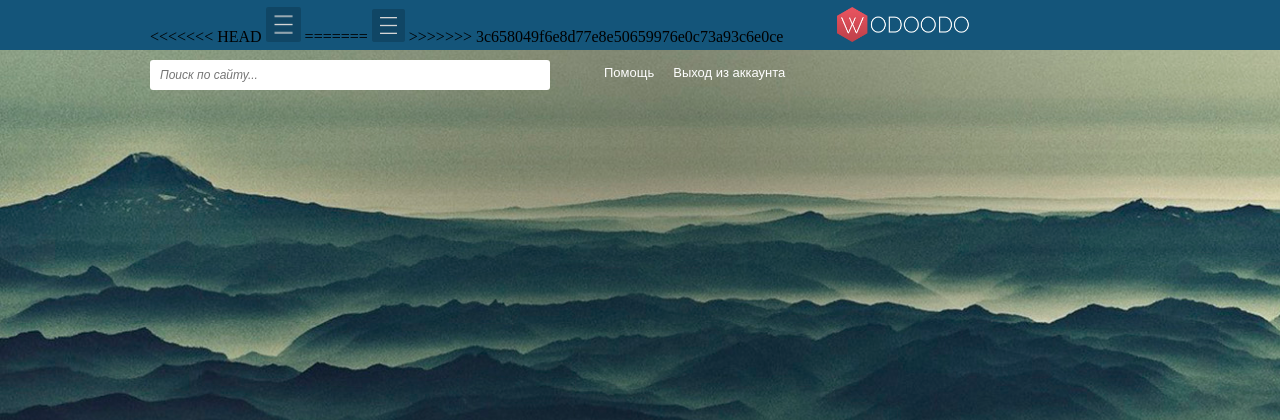
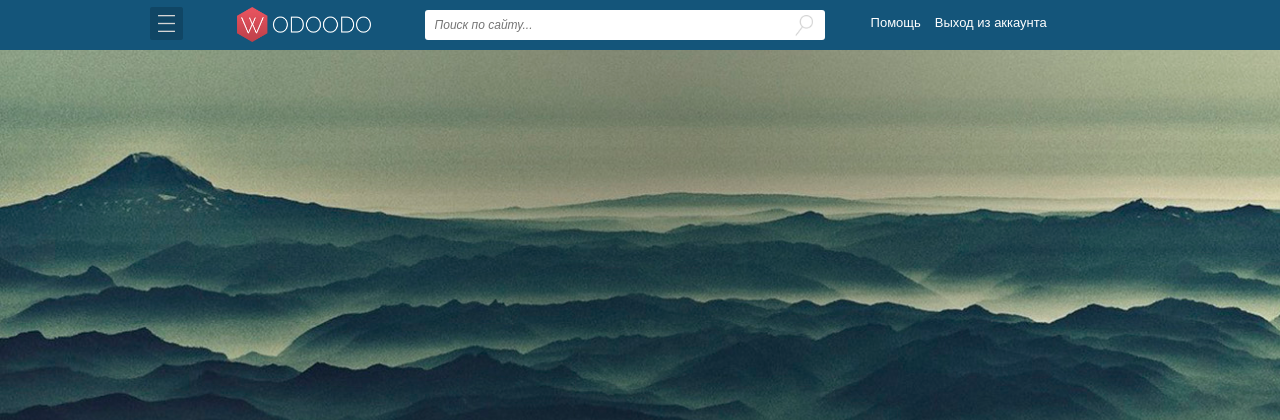
Before and after one commit to Wodoodo/WodoodoProject, a PHP site: page /main/index.php in a window 1280 px wide. Shown: the top 420 px of the page. Run offline with PHP 8.4, Linux system fonts and the light colour scheme.

Commit message:
edit styles and header.tpl

```diff
--- a/main/stylesheet/header.css
+++ b/main/stylesheet/header.css
@@ -34,15 +34,30 @@
 	padding-left: 10px;
 	font-family: Arial, Tahoma;
 	font-size: 12px;
-	display: block;
+	display: inline-block;
+	vertical-align: top;
+	padding-right: 35px;
+	margin-right: 15px;
 }
 
-.search:after{
-	content: url('/images/main/search_icon.png');
-	position: absolute;
-	margin-top: 20px;
-	width: 30px;
-	height: 30px;
+.btn_search{
+	background: url('/images/main/search_icon.png');
+	background-size: contain;
+	background-repeat: no-repeat;
+	border: none;
+	width: 18px;
+	height: 28px;
+	display: inline-block;
+	margin-left: -45px;
+	margin-top: 8px;
+	cursor: pointer;
+}
+.btn_search:focus{
+	outline: none;
+}
+
+.mini_menu{
+	margin-right: 0;
 }
 
 .header .header_wrapper .header_block .search:focus{
@@ -101,7 +116,7 @@
 	color: #fff;
 	font-size: 13px;
 	vertical-align: top;
-	margin-right: 15px;
+	margin-right: 10px;
 	font-family: Arial, Tahoma;
 }
 
--- a/main/templates/header/header.tpl
+++ b/main/templates/header/header.tpl
@@ -9,9 +9,10 @@
 		<div class="header_block">
 			<form method="POST" action="">
 				<input type="text" class="search" maxlength="50" placeholder="Поиск по сайту..." />
+				<input type="submit" class="btn_search" value="">
 			</form>
 		</div>
-		<div class="header_block">
+		<div class="header_block mini_menu">
 			<ul>
 				<li>Профиль</li>
 				<li>Новости</li>
--- a/main/templates/header/menu.tpl
+++ b/main/templates/header/menu.tpl
@@ -1,7 +1,3 @@
 <div class="header_block">
-<<<<<<< HEAD
-	<img id="logo" src="./images/main/service_btn.png" alt="Service menu">
-=======
 	<img src="./images/main/service_btn.png" alt="Service menu">
->>>>>>> 3c658049f6e8d77e8e50659976e0c73a93c6e0ce
 </div>
```
Also changed, not shown: .htaccess, images/main/logo.png, 1 other file.
